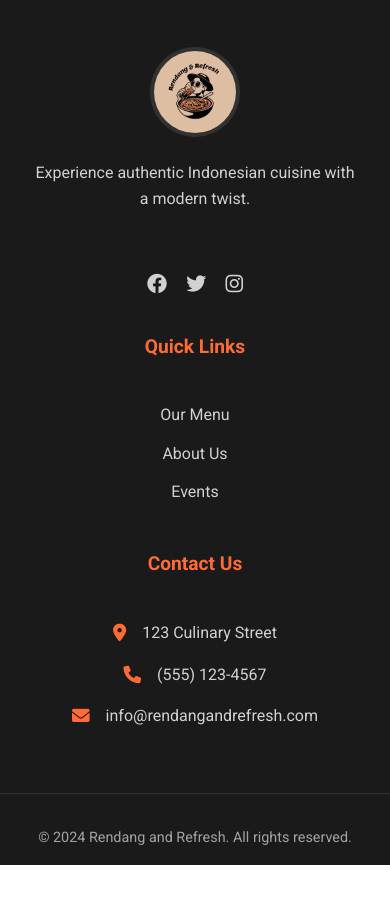
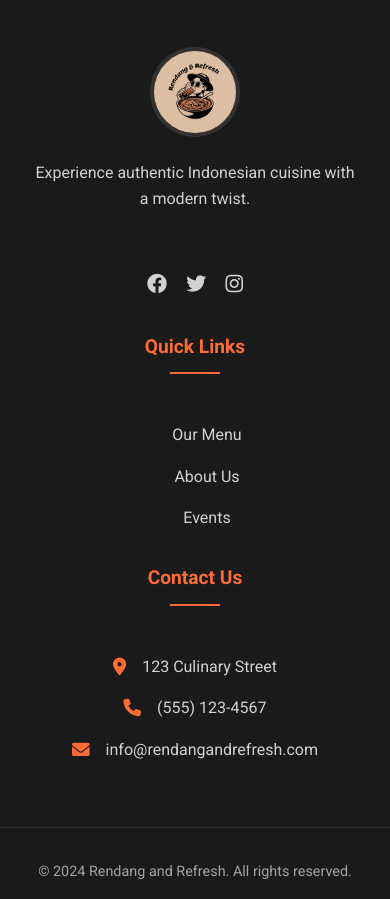
Before and after one commit to adam4788/RendangWebsite, a Flask app: page /events in a window 390 px wide. Shown: the part 1601-2500 px from the top of the page. Before the commit the page ends 2466 px from the top, so only its background shows below. Run offline with Flask 3, Linux system fonts and the light colour scheme.

Commit message:
Enhance footer quick links styling for improved visual appeal.
Replit-Commit-Author: Agent
Replit-Commit-Session-Id: 1bae0ee9-a454-4964-8c5b-a25c30f6040e
Replit-Commit-Screenshot-Url: https://storage.googleapis.com/screenshot-production-us-central1/ed5f5992-3772-4006-b49d-ddad74691a17/e7932735-2ca8-4d78-8802-bf48af0a0e88.jpg

```diff
--- a/static/css/style.css
+++ b/static/css/style.css
@@ -718,12 +718,98 @@ section.visible {
     gap: 1.5rem;
 }
 
-.footer-logo h3 {
-    font-size: 1.5rem;
-    margin-bottom: 1rem;
+.footer-column h4 {
+    font-size: 1.2rem;
+    margin-bottom: 1.5rem;
     color: var(--accent-color);
-}
-
+    position: relative;
+    padding-bottom: 0.75rem;
+}
+
+.footer-column h4::after {
+    content: '';
+    position: absolute;
+    bottom: 0;
+    left: 0;
+    width: 50px;
+    height: 2px;
+    background-color: var(--accent-color);
+    transition: width 0.3s ease;
+}
+
+.footer-column:hover h4::after {
+    width: 75px;
+}
+
+.footer-links {
+    list-style: none;
+    padding: 0;
+    display: flex;
+    flex-direction: column;
+    gap: 1rem;
+}
+
+.footer-links li {
+    margin: 0;
+    transition: transform 0.3s ease;
+}
+
+.footer-links li:hover {
+    transform: translateX(8px);
+}
+
+.footer-links a {
+    color: rgba(255, 255, 255, 0.8);
+    text-decoration: none;
+    transition: all 0.3s ease;
+    position: relative;
+    display: inline-flex;
+    align-items: center;
+    font-weight: 400;
+}
+
+.footer-links a::before {
+    content: '→';
+    opacity: 0;
+    margin-right: 0.5rem;
+    transform: translateX(-10px);
+    transition: all 0.3s ease;
+}
+
+.footer-links a:hover {
+    color: var(--accent-color);
+}
+
+.footer-links a:hover::before {
+    opacity: 1;
+    transform: translateX(0);
+}
+
+/* Responsive Footer */
+@media (max-width: 768px) {
+    .footer {
+        padding: 3rem 0 1rem;
+    }
+
+    .footer-content {
+        grid-template-columns: 1fr;
+        gap: 2rem;
+        text-align: center;
+    }
+
+    .footer-column h4::after {
+        left: 50%;
+        transform: translateX(-50%);
+    }
+
+    .footer-links {
+        align-items: center;
+    }
+
+    .footer-links li:hover {
+        transform: translateX(0) scale(1.05);
+    }
+}
 
 /* Menu Checkout Button */
 .menu-checkout-button {
@@ -790,46 +876,12 @@ section.visible {
     transform: translateY(-3px);
 }
 
-.footer-column h4 {
-    font-size: 1.2rem;
+.footer-logo h3 {
+    font-size: 1.5rem;
     margin-bottom: 1rem;
     color: var(--accent-color);
 }
 
-.footer-links {
-    list-style: none;
-    padding: 0;
-}
-
-.footer-links li {
-    margin-bottom: 0.8rem;
-}
-
-.footer-links a {
-    color: rgba(255, 255, 255, 0.8);
-    text-decoration: none;
-    transition: all 0.3s ease;
-    position: relative;
-    padding-left: 0;
-}
-
-.footer-links a:hover {
-    color: var(--text-color);
-    padding-left: 10px;
-}
-
-.footer-links a::before {
-    content: '→';
-    position: absolute;
-    left: -10px;
-    opacity: 0;
-    transition: all 0.3s ease;
-}
-
-.footer-links a:hover::before {
-    opacity: 1;
-    left: 0;
-}
 
 .footer-contact {
     list-style: none;
@@ -1089,7 +1141,7 @@ section.visible {
 .event-content h2 {
     color: var(--primary-color);
     font-size: 2rem;
-    margin-bottom: 1.5rem;
+    marginbottom: 1.5rem;
 }
 
 .event-details {
```
